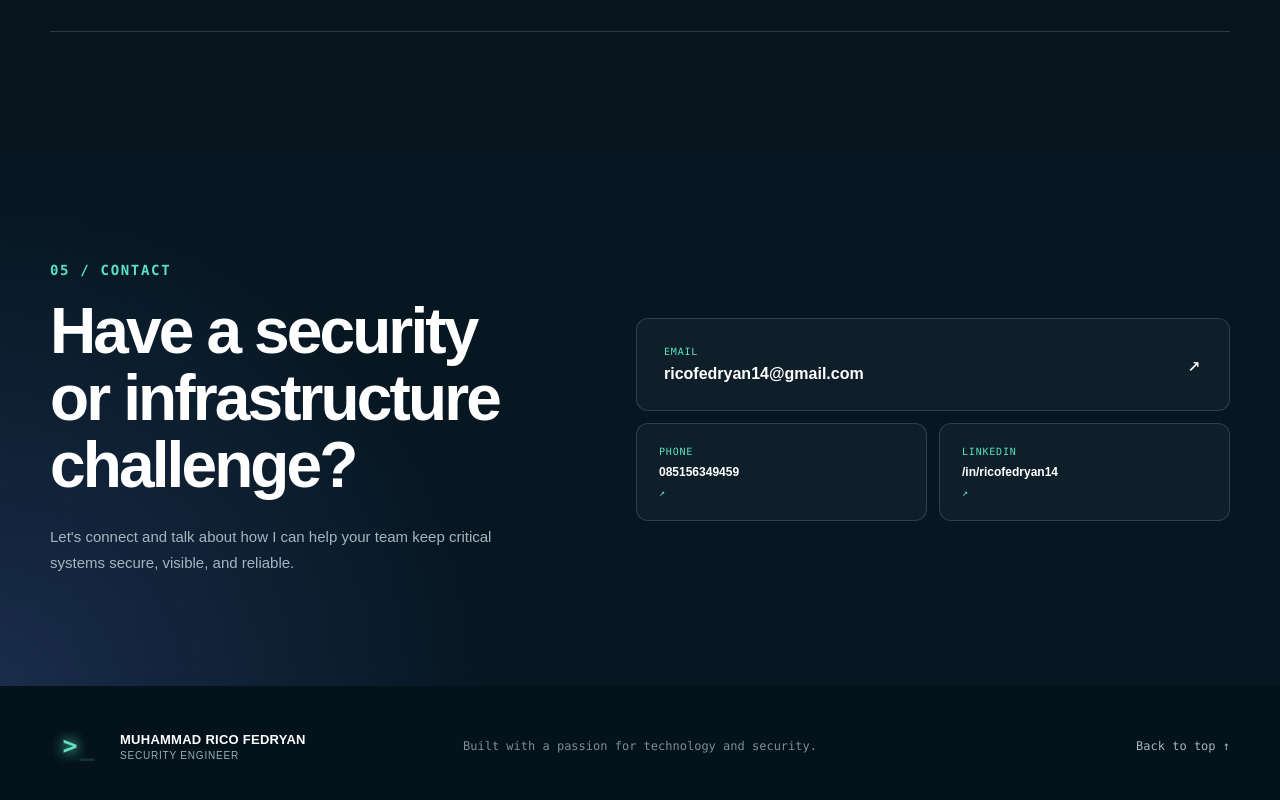
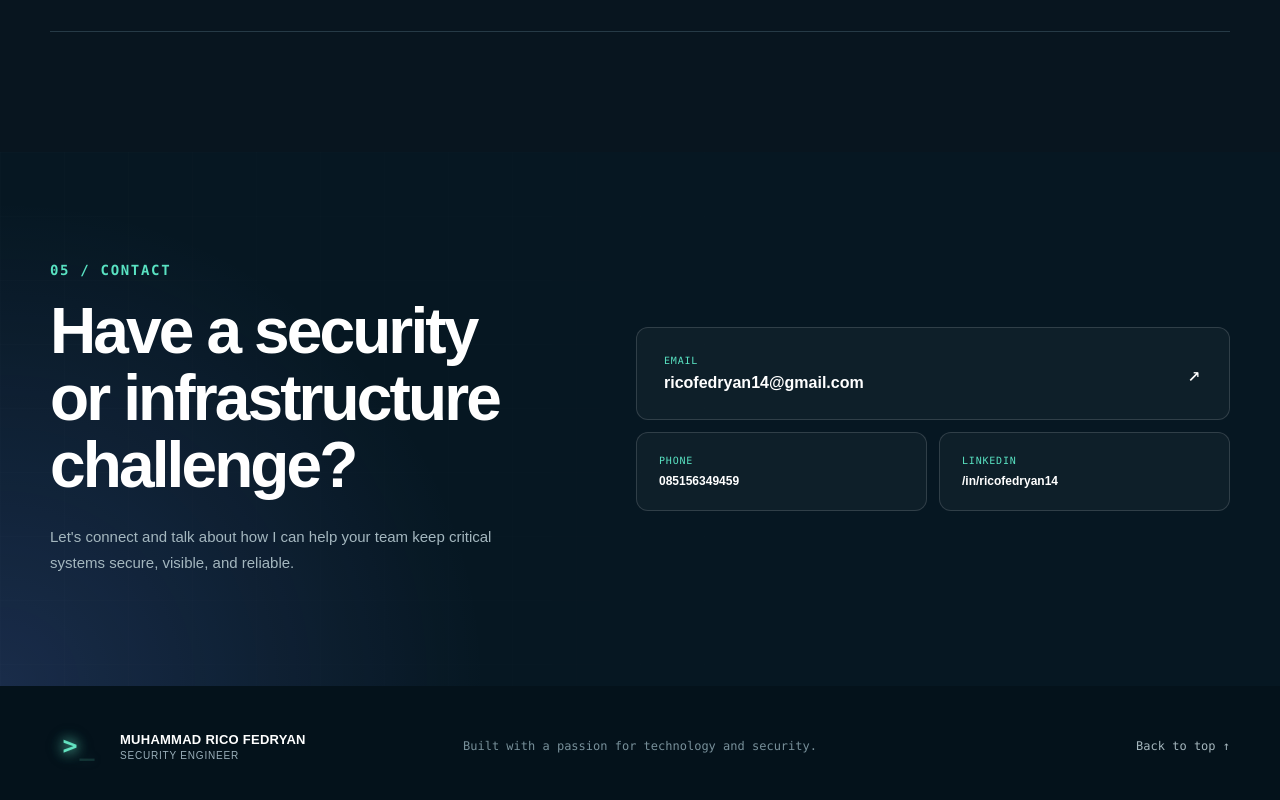
Before and after one commit to vedrico14/Portofolio-Rico_Fedryan, a Next.js app: page / in a window 1280 px wide. Shown: the part 6101-6901 px from the top of the page. Built offline with nearby package versions, Linux system fonts and the light colour scheme.

Commit message:
Remove ArrowIcon from contact links
Removed ArrowIcon components from contact links.

```diff
--- a/app/page.tsx
+++ b/app/page.tsx
@@ -600,7 +600,6 @@ export default function Home() {
               <a href="tel:+6285156349459">
                 <span>Phone</span>
                 <strong>085156349459</strong>
-                <ArrowIcon />
               </a>
               <a
                 href="https://linkedin.com/in/ricofedryan14"
@@ -609,7 +608,6 @@ export default function Home() {
               >
                 <span>LinkedIn</span>
                 <strong>/in/ricofedryan14</strong>
-                <ArrowIcon />
               </a>
             </div>
           </div>
```
